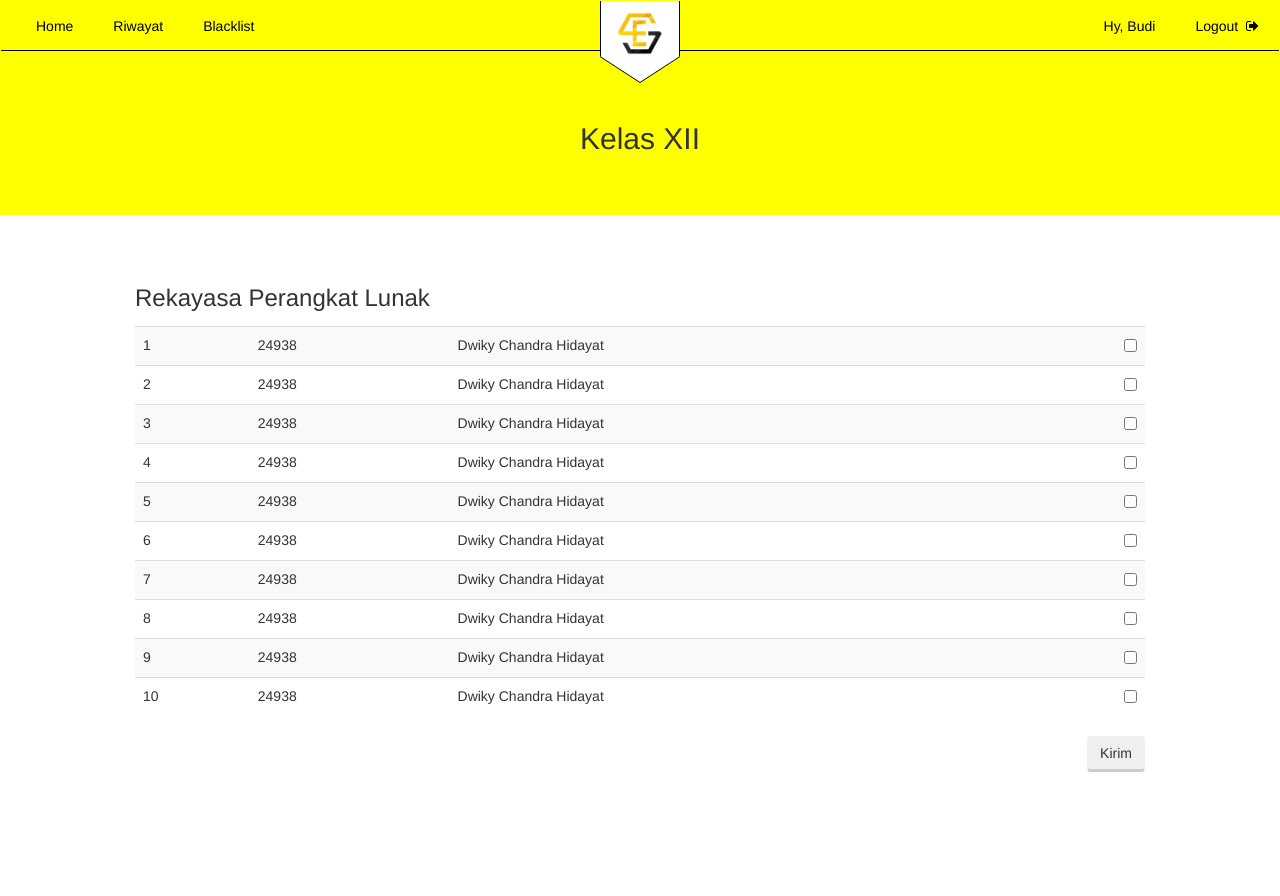
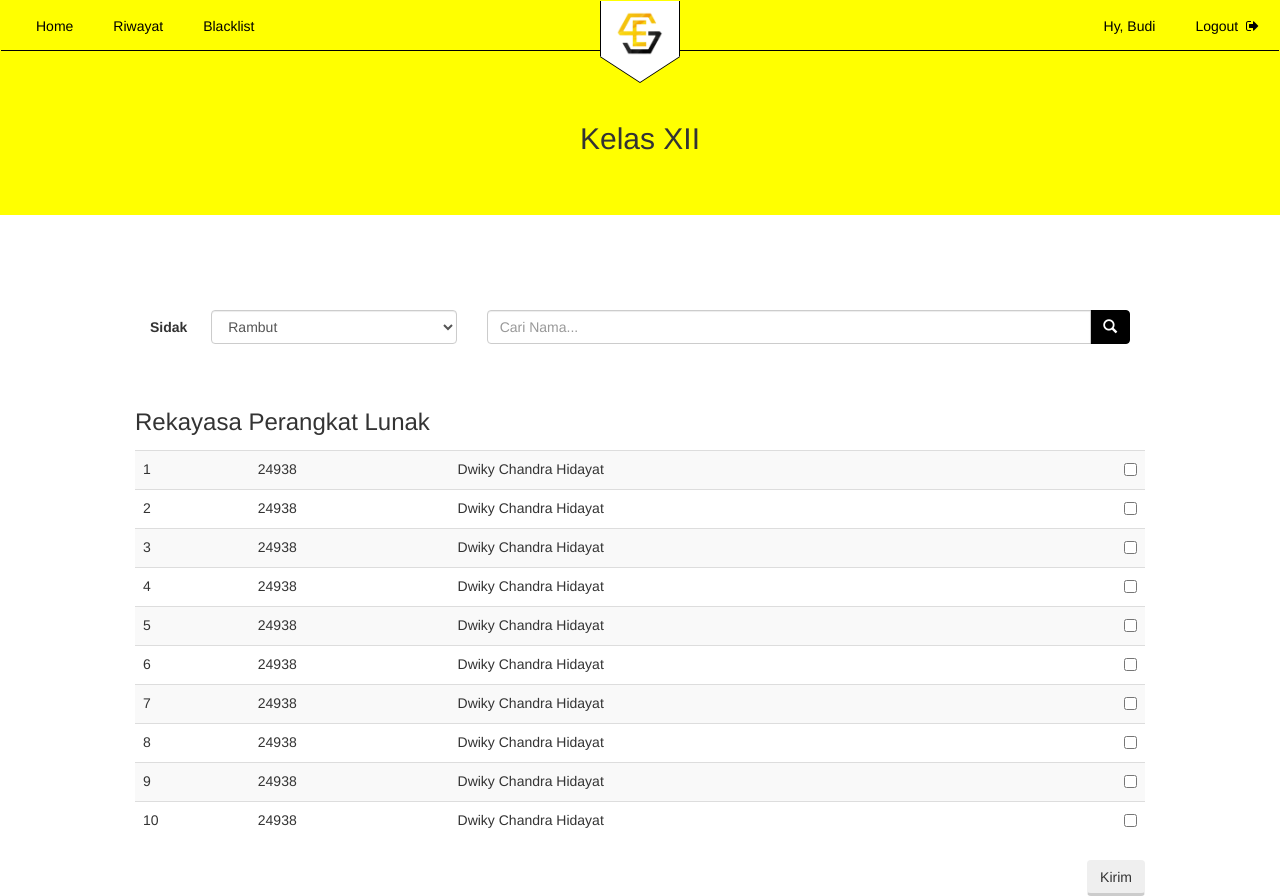
Before and after one commit to dwikychandra21/E-Sidak, a PHP site: page /form_sidak.php in a window 1280 px wide. Before the commit the page ends 772 px from the top, so only its background shows below. Run offline with PHP 8.4, Linux system fonts and the light colour scheme.

Commit message:
Update form_sidak, home, list_kelas

```diff
--- a/css/style.css
+++ b/css/style.css
@@ -163,6 +163,10 @@
 .frame-cari {
   margin-top: 45px;
 }
+.frame-cari2 {
+  margin-top: 45px;
+  margin-bottom: 30px;
+}
 .form-group label {
   margin-right: 20px;
 }
@@ -243,3 +247,12 @@
   background: yellow;
   border-bottom: 3px solid orange;
 }
+div#loading {
+    background: #fff;
+    position: absolute;
+    z-index: 10;
+    width: 100%;
+    height: 100vh;
+}
+
+#loading img {display: block;margin: 150px auto;}
--- a/form_sidak.php
+++ b/form_sidak.php
@@ -27,7 +27,7 @@
       </div>
       <div class="navbar-collapse collapse">
         <ul class="nav navbar-nav navbar-left">
-          <li><a href="#h">Home</a></li>
+          <li><a href="home.php">Home</a></li>
           <li><a href="#r">Riwayat</a></li>
           <li><a href="#b">Blacklist</a></li>
         </ul>
@@ -43,6 +43,38 @@
           <h2 class="text-center">Kelas XII</h2>
       </div>
     </div>
+
+
+    <div class="container-fluid">
+      <div class="box frame-cari2">
+        <div class="row">
+        <div class="col-md-4">
+          <div class="form-group">
+            <label for="cari">Sidak</label>
+            <select class="form-control select-custom" id="cari">
+              <option>Rambut</option>
+              <option>Atribut</option>
+              <option>Pakaian</option>
+              <option>Pakaian</option>
+              <option>Pakaian</option>
+            </select>
+          </div>
+        </div>
+
+        <div class="col-md-8">
+          <div class="input-group">
+            <input type="text" class="form-control" name="cari" placeholder="Cari Nama...">
+            <span class="input-group-btn">
+              <button class="btn btn-warning" type="button">
+                <span class="glyphicon glyphicon-search"></span>
+              </button>
+            </span>
+            </div>
+          </div>
+
+        </div> <!--ROW-->
+      </div> <!--BOX-->
+    </div> <!--container-fluid-->
 
     <div class="container-fluid">
       <div class="box">
--- a/list_kelas.php
+++ b/list_kelas.php
@@ -60,7 +60,7 @@
             <li class="list-group-item"><a href="#h">Teknik Kendaraan Ringan</a></li>
             <li class="list-group-item"><a href="#i">Teknik Kendaraan Ringan</a></li>
             <li class="list-group-item"><a href="#j">Teknik Komputer dan Jaringan</a></li>
-            <li class="list-group-item"><a href="#k">Rekayasa Perangkat Lunak</a></li>
+            <li class="list-group-item"><a href="form_sidak.php">Rekayasa Perangkat Lunak</a></li>
             <li class="list-group-item"><a href="#l">Multimedia</a></li>
           </ul>
         </div>
```
Also changed, not shown: home.php (+31 -1 lines), blacklist.php (added), img/esidak.gif (added), riwayat.php (added).
